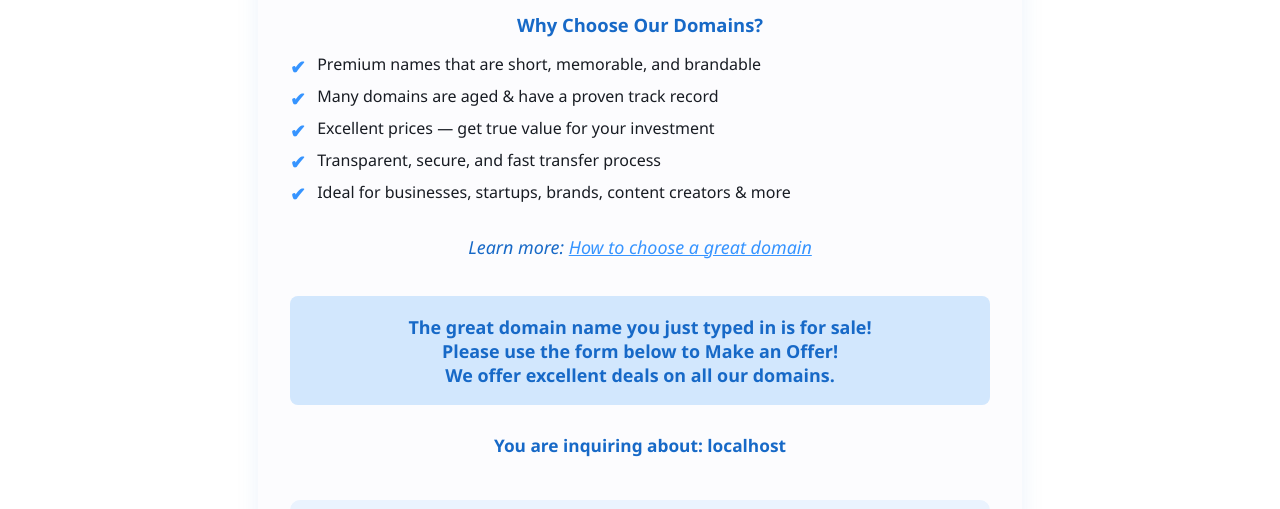
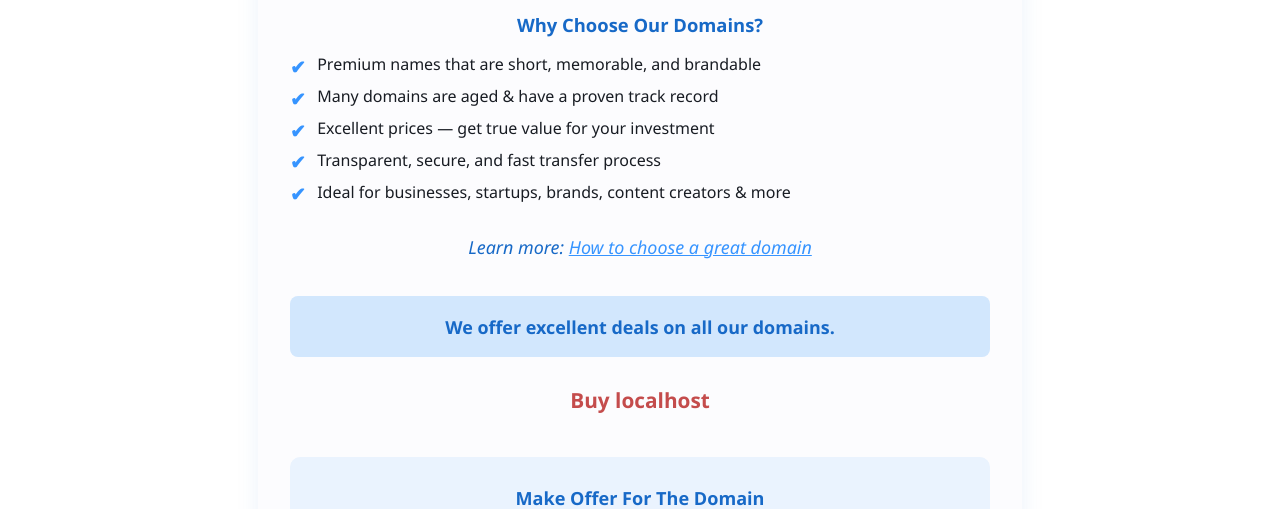
Before and after one commit to Schnyarp/40smusic.com, a plain HTML site: page index.html in a window 1280 px wide. Shown: the part 296-805 px from the top of the page. Drawn offline with Linux system fonts and the light colour scheme.

Commit message:
Add files via upload

```diff
--- a/index.html
+++ b/index.html
@@ -97,11 +97,11 @@
             margin: 2.1em 0 1.6em 0;
         }
         .domain-detection {
-            color: #1769c7;
-            font-size: 1.08rem;
+            color: #c44c4c !important;
+            font-size: 1.3em !important;
             text-align: center;
-            margin-bottom: 1.1em;
-            font-weight: bold;
+            margin-bottom: 1.2em;
+            font-weight: 700 !important;
         }
         .inquiry-form-section {
             margin: 2.7rem 0 0 0;
@@ -189,6 +189,9 @@
             .info-article {
                 font-size: 1.03rem;
             }
+            .domain-detection {
+                font-size: 1.07em !important;
+            }
         }
     </style>
 </head>
@@ -213,16 +216,12 @@
             Learn more: <a href="https://corelli.com/domains.html" target="_blank" rel="noopener">How to choose a great domain</a>
         </div>
         <div class="inquiry-banner">
-            <div>
-                <strong>The great domain name you just typed in is for sale!</strong><br>
-                <span>Please use the form below to Make an Offer! <br>
-                We offer excellent deals on all our domains.</span>
-            </div>
+            We offer excellent deals on all our domains.
         </div>
         <div class="domain-detection" id="domain-detect"></div>
         <section class="inquiry-form-section" id="inquiry-form">
-            <h3>Contact Us About the Domain You Want</h3>
-            <form class="inquiry-form" action="https://formspree.io/f/xqabkkev" method="POST" autocomplete="on">
+            <h3>Make Offer For The Domain</h3>
+            <form class="inquiry-form" action="https://formspree.io/f/mjkrbgez" method="POST" autocomplete="on">
                 <input type="hidden" id="domain" name="domain" value="">
                 <label for="name">Name *</label>
                 <input type="text" name="name" id="name" required autocomplete="name">
@@ -256,7 +255,7 @@
             ];
             if (hostname && knownLandingDomains.indexOf(hostname) === -1) {
                 document.getElementById('domain-detect').textContent =
-                  "You are inquiring about: " + hostname;
+                  "Buy " + hostname;
                 // Fill hidden input for the form
                 document.getElementById('domain').value = hostname;
             }
```
